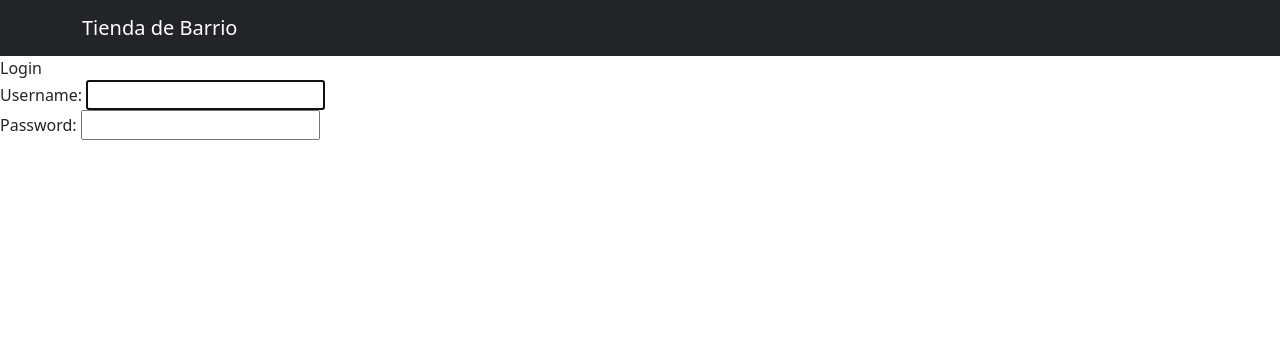
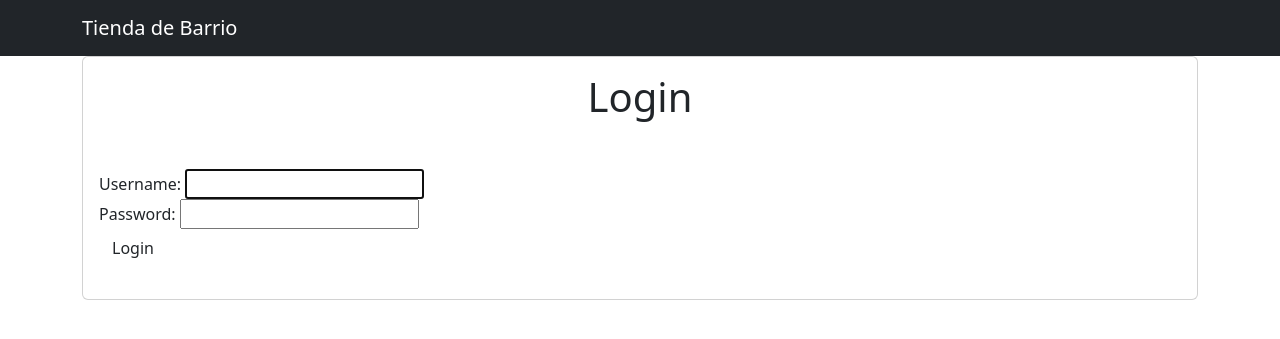
Before and after one commit to JaimeMoc/TiendaDeBarrio, a Django app: page /accounts/login in a window 1280 px wide. Shown: the top 339 px of the page. Run offline with Django 5.2, Linux system fonts and the light colour scheme.

Commit message:
Modificaciones en el html de "accounts.html" en donde agregamos el formulario.

```diff
--- a/templates/accounts/login.html
+++ b/templates/accounts/login.html
@@ -1,9 +1,18 @@
 {% extends 'base/base.html'%}
 
 {% block content %}
+<div class="login-container container">
+    <div class="card">
+        <div class="card-body">
+            <h1 class="text-center mb-5">Login</h1>
 
-    Login
+            <form action={% url 'login' %} method="POST">
+                {% csrf_token %}
+                {{ form}}
+                <input class="btn submit-btn btn-tomato" type="submit" value="Login">
+            </form>
 
-    {{form}}
-
+        </div>
+    </div>
+</div>
 {% endblock content %}
```
